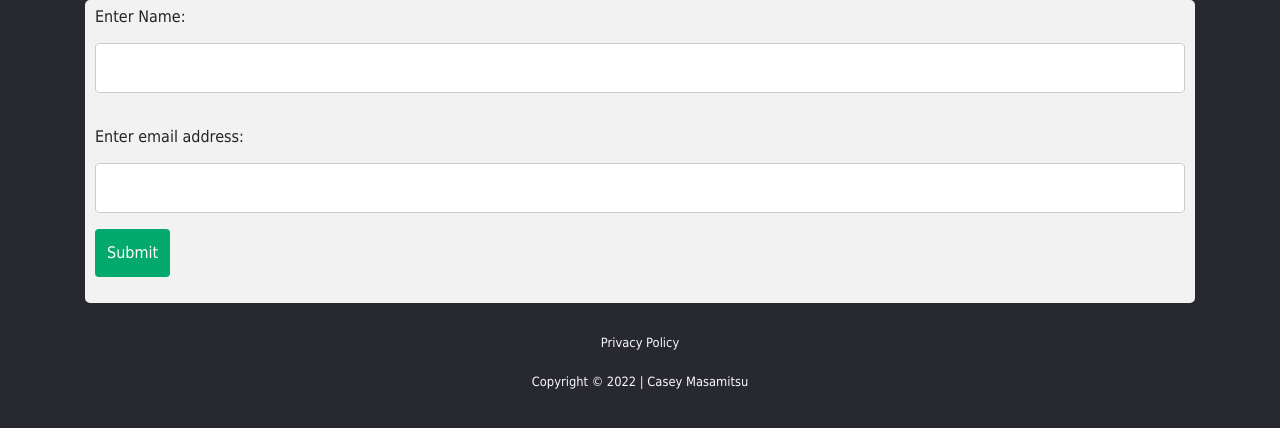
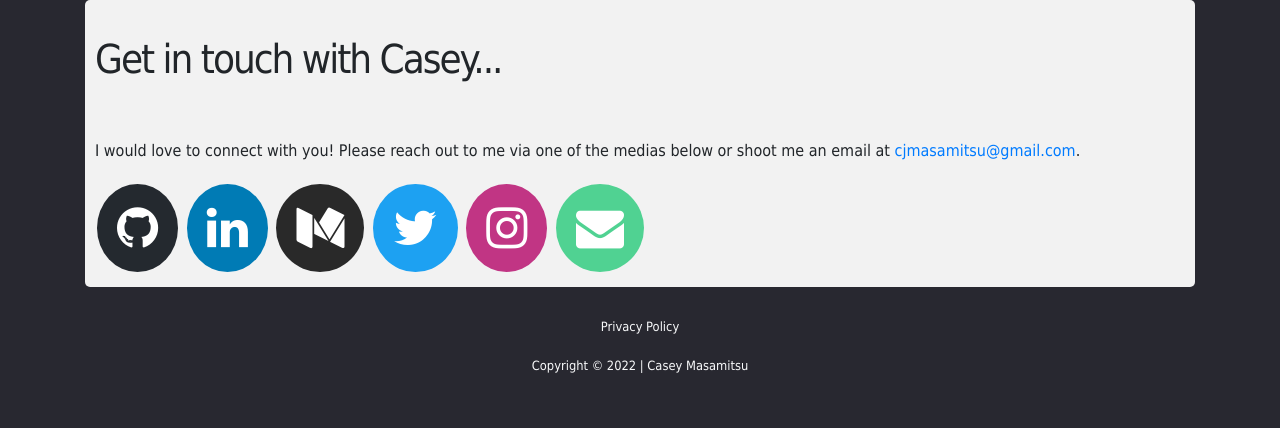
Before and after one commit to cjmasamitsu/portfolio-website, a Flask app: page /contact/ in a window 1280 px wide. Shown: the part 74-502 px from the top of the page. Run offline with Flask 2, Linux system fonts and the light colour scheme; some libraries are stand-ins or nearby versions.

Commit message:
Social media buttons

```diff
--- a/static/main.css
+++ b/static/main.css
@@ -557,36 +557,52 @@ img {
     }
 }
 
-/* CONTACT FORM */
-input[type=text], select, textarea {
-  width: 100%; /* Full width */
-  padding: 12px; /* Some padding */
-  border: 1px solid #ccc; /* Gray border */
-  border-radius: 4px; /* Rounded borders */
-  box-sizing: border-box; /* Make sure that padding and width stays in place */
-  margin-top: 6px; /* Add a top margin */
-  margin-bottom: 16px; /* Bottom margin */
-  resize: vertical /* Allow the user to vertically resize the textarea (not horizontally) */
-}
-
-/* Style the submit button with a specific background color etc */
-input[type=submit] {
-  background-color: #04AA6D;
-  color: white;
-  padding: 12px 12px;
-  border: none;
-  border-radius: 4px;
-  cursor: pointer;
-}
-
-/* When moving the mouse over the submit button, add a darker green color */
-input[type=submit]:hover {
-  background-color: #45a049;
-}
-
-/* Add a background color and some padding around the form */
-.contact_container {
+.contact-container {
   border-radius: 5px;
   background-color: #f2f2f2;
   padding: 5px 10px 10px 10px;
 }
+
+
+.fa {
+  padding: 20px;
+  font-size: 30px;
+  text-align: center;
+  text-decoration: none;
+  margin: 5px 2px;
+    border-radius: 75%;
+}
+
+.fa:hover {
+    opacity: 0.7;
+}
+
+.fa-github {
+  background: #24292f;
+  color: white;
+}
+
+.fa-linkedin {
+  background: #007bb5;
+  color: white;
+}
+
+.fa-medium {
+  background: #292929;
+  color: white;
+}
+
+.fa-twitter {
+  background: #1DA1F2;
+  color: white;
+}
+
+.fa-instagram {
+  background: #C13584;
+  color: white;
+}
+
+.fa-envelope {
+  background: #50d292;
+  color: white;
+}
--- a/templates/contact.html
+++ b/templates/contact.html
@@ -1,22 +1,22 @@
 {%extends "layout.html"%}
 {% block content %}
 
-
-    <div class="contact_container">
+<div class="contact-container">
+    <h1>Get in touch with Casey...</h1><br>
+    <br>
+    <p>
+        I would love to connect with you! Please reach out to me via one of the medias below or shoot me an email at <a href="mailto: cjmasamitsu@gmail.com">cjmasamitsu@gmail.com</a>.
+    </p>
 
 
-    <form method="post" name="myemailform" action="form-to-email.php">
-        <p>
-            <label for="name">Enter Name: </label><br>
-            <input type="text" name="name">
-        </p>
-        <p>
-            <label for="email">Enter email address: </label><br>
-            <input type="text" name="email">
-            <input type="submit" value="Submit" >
-        </p>
-    </form>
-</div>
+    <a href="https://www.github.com/cjmasamitsu" class="fa fa-github fa-3x" target = "_blank"></a>
+    <a href="https://www.linkedin.com/in/cjmasamitsu/" class="fa fa-linkedin fa-3x" target = "_blank"></a>
+    <a href="https://medium.com/@cjmasamitsu" class="fa fa-medium fa-3x" target = "_blank"></a>
+    <a href="https://twitter.com/cjmasamitsu" class="fa fa-twitter fa-3x"target = "_blank"></a>
+    <a href="https://instagram.com/cjmasamitsu" class="fa fa-instagram fa-3x" target = "_blank"></a>
+    <a href="mailto: cjmasamitsu@gmail.com" class="fa fa-envelope fa-3x" target = "_blank"></a>
+
+    </div>
 
 
 {%endblock%}
--- a/templates/layout.html
+++ b/templates/layout.html
@@ -1,10 +1,12 @@
 <!DOCTYPE html>
 <html>
   <head>
+
       <meta charset="utf-8">
       <meta name="viewport" content="width=device-width, initial-scale=1, shrink-to-fit=no">
       <link rel="stylesheet" href="https://stackpath.bootstrapcdn.com/bootstrap/4.4.1/css/bootstrap.min.css" integrity="sha384-Vkoo8x4CGsO3+Hhxv8T/Q5PaXtkKtu6ug5TOeNV6gBiFeWPGFN9MuhOf23Q9Ifjh" crossorigin="anonymous">
       <link rel="stylesheet" href="{{url_for('static',filename='main.css')}}">
+      <link rel="stylesheet" href="https://cdnjs.cloudflare.com/ajax/libs/font-awesome/4.7.0/css/font-awesome.min.css">
       <title>Casey Masamitsu</title>
       <link rel="icon" href="/static/img/cmfavicon.png">
       <meta name="viewport" content="width=device-width, initial-scale=1">
```
Also changed, not shown: 1 other file.
